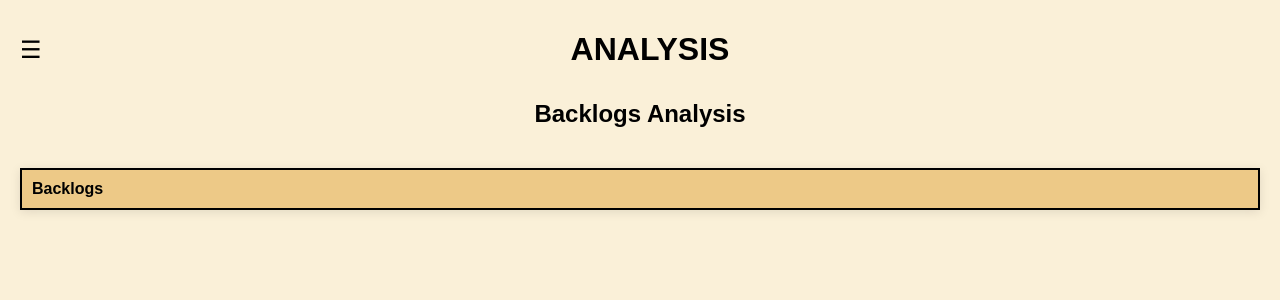
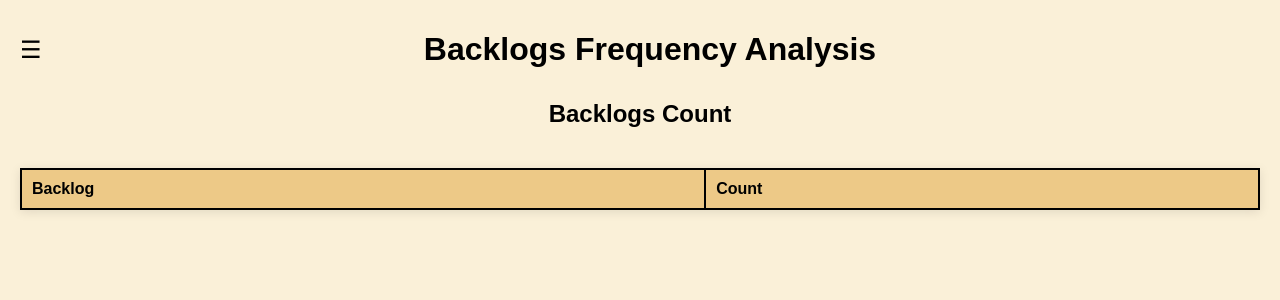
Before and after one commit to that-ar-guy/ou-scrapper, a Flask app: page /analysis in a window 1280 px wide. Shown: the top 300 px of the page. Run offline with Flask 3, Linux system fonts and the light colour scheme; lists and menus that the app fills with data are empty.

Commit message:
table added

```diff
--- a/app.py
+++ b/app.py
@@ -1,3 +1,4 @@
+from collections import Counter
 from flask import Flask, render_template, request,session
 from forms import ResultForm
 from bs4 import BeautifulSoup
@@ -172,7 +173,18 @@ def index():
 @app.route('/analysis')
 def analysis():
     results = session.get('results', [])
-    return render_template('analysis.html', results=results)
+
+    # Collect all backlogs excluding "No Backlogs"
+    all_backlogs = []
+    for result in results:
+        if result['backlogs'] != "No Backlogs":
+            all_backlogs.extend(result['backlogs'].split('<br>'))  # Assuming backlogs are split by <br>
+
+    # Count occurrences of each backlog and sort by count in descending order
+    backlog_counts = dict(sorted(Counter(all_backlogs).items(), key=lambda item: item[1], reverse=True))
+
+    return render_template('analysis.html', backlog_counts=backlog_counts)
+
 
 if __name__ == '__main__':
     app.run(debug=True)
--- a/templates/analysis.html
+++ b/templates/analysis.html
@@ -6,13 +6,13 @@
     <meta http-equiv="X-UA-Compatible" content="IE=edge">
     <meta name="viewport" content="width=device-width, initial-scale=1.0">
     <link rel="stylesheet" href="{{ url_for('static', filename='style.css') }}">
-    <title>Analysis - Results Scraper</title>
+    <title>Backlogs Analysis - Results Scraper</title>
 </head>
 
 <body>
     <div class="nav-strip">
         <span class="burger-icon" onclick="toggleSidebar()">&#9776;</span>
-        <h1>ANALYSIS</h1>
+        <h1>Backlogs Frequency Analysis</h1>
     </div>
 
     <div class="sidebar" id="sidebar">
@@ -28,28 +28,23 @@
         <button onclick="toggleSidebar()"><b>CLOSE</b></button>
     </div>
 
-    <h2>Backlogs Analysis</h2>
-    <table id="backlogsTable">
+    <h2>Backlogs Count</h2>
+    <table>
         <thead>
             <tr>
-                <th>Backlogs</th>
+                <th>Backlog</th>
+                <th>Count</th>
             </tr>
         </thead>
         <tbody>
-            {% for result in results %}
+            {% for backlog, count in backlog_counts.items() %}
                 <tr>
-                    <td>{{ result.backlogs }}</td>
+                    <td>{{ backlog }}</td>
+                    <td>{{ count }}</td>
                 </tr>
             {% endfor %}
         </tbody>
     </table>
-
-    <div id="loading-overlay">
-        <div class="loading-message">
-            <div class="spinner"></div>
-            <p>Please wait while we load the analysis...</p>
-        </div>
-    </div>
 
     <script>
         function toggleSidebar() {
```
